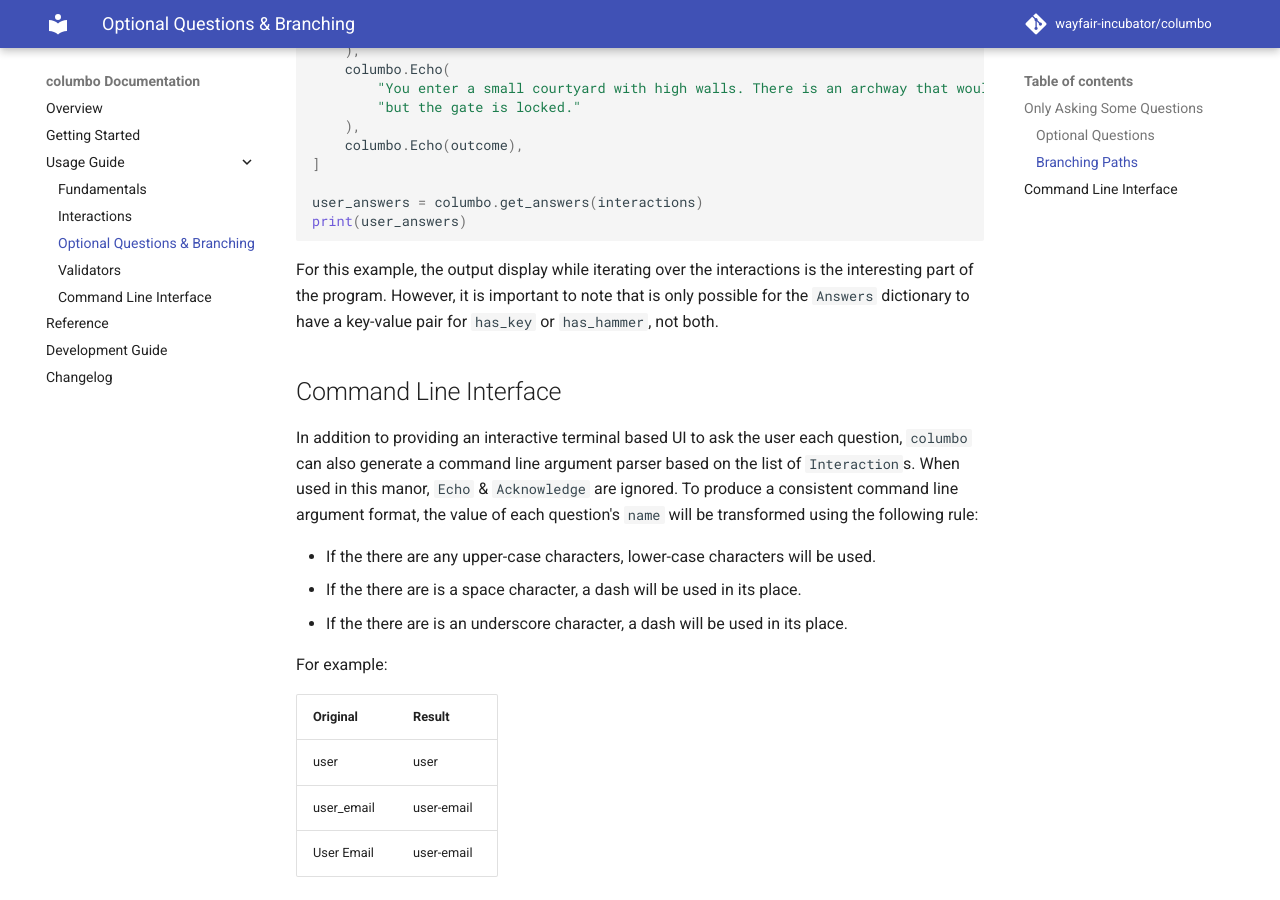
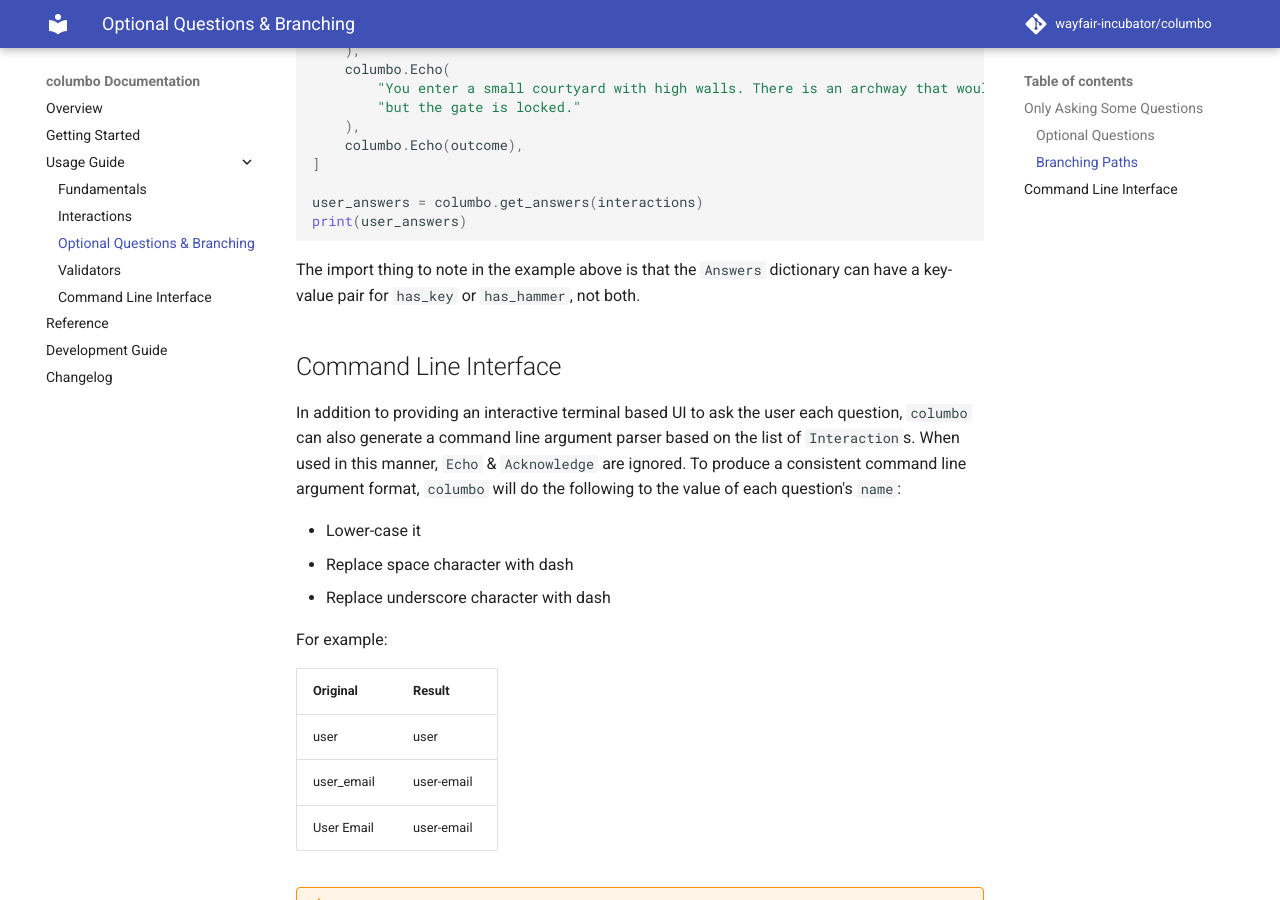
Before and after one commit to plannigan/columbo, an MkDocs documentation site: the page built from docs/usage-guide/optional-questions-and-branching.md, in a window 1280 px wide and 900 px high, scrolled down 2621 px. Built offline with MkDocs 1.6.1 and Material for MkDocs 9.7.7, drawn with Linux system fonts in a browser that asks for light colours; comment, search, counter and statistics services are not loaded; some of the changed text lies outside the part shown.

Commit message:
Updating and fixing minor things throughout the docs

````diff
--- a/docs/usage-guide/optional-questions-and-branching.md
+++ b/docs/usage-guide/optional-questions-and-branching.md
@@ -128,20 +128,19 @@ user_answers = columbo.get_answers(interactions)
 print(user_answers)
 ```
 
-For this example, the output display while iterating over the interactions is the interesting part of the program.
-However, it is important to note that is only possible for the `Answers` dictionary to have a key-value pair for
+The import thing to note in the example above is that the `Answers` dictionary can have a key-value pair for
 `has_key` or `has_hammer`, not both.
 
 ## Command Line Interface
 
 In addition to providing an interactive terminal based UI to ask the user each question, `columbo` can also generate a
-command line argument parser based on the list of `Interaction`s. When used in this manor, `Echo` & `Acknowledge` are
-ignored. To produce a consistent command line argument format, the value of each question's `name` will be transformed
-using the following rule:
+command line argument parser based on the list of `Interaction`s. When used in this manner, `Echo` & `Acknowledge` are
+ignored. To produce a consistent command line argument format, `columbo` will do the following to the value of each
+question's `name`:
 
-* If the there are any upper-case characters, lower-case characters will be used.
-* If the there are is a space character, a dash will be used in its place.
-* If the there are is an underscore character, a dash will be used in its place.
+* Lower-case it
+* Replace space character with dash
+* Replace underscore character with dash
 
 For example:
 
````
Also changed, not shown: other parts of docs/usage-guide/optional-questions-and-branching.md (+4 -4 lines), docs/getting-started.md (+11 -7 lines), docs/usage-guide/fundamentals.md (+1 -1 lines), docs/usage-guide/validators.md (+4 -4 lines).
